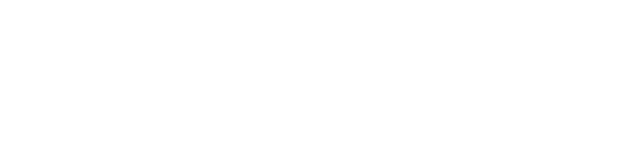
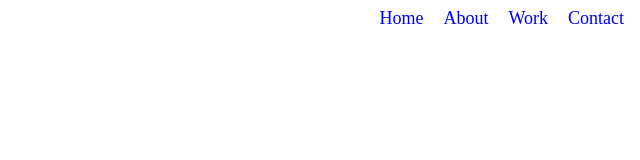
Before and after one commit to DRM215-spec/Devashish-Portfolio, a plain HTML site: page index.html in a window 1280 px wide. Shown: the whole page, without its empty margins (640-1280 px from the left). Drawn offline with Linux system fonts and the light colour scheme.

Commit message:
update : till navbar

```diff
--- a/index.html
+++ b/index.html
@@ -4,10 +4,19 @@
     <meta charset="UTF-8">
     <meta http-equiv="X-UA-Compatible" content="IE=edge">
     <meta name="viewport" content="width=device-width, initial-scale=1.0">
-    <title>Document</title>
+    <title>My Portfolio</title>
     <link rel="stylesheet" href="style.css">
 </head>
 <body>
-
+    <div>
+        <nav class="navbar">
+            <a href="#" class="nav">Home</a>
+            <a href="#" class="nav">About</a>
+            <a href="#" class="nav">Work</a>
+            <a href="#" class="nav">Contact</a>
+        </nav>
+    </div>
+    <div class="first-section">
+    </div>
 </body>
 </html>
--- a/style.css
+++ b/style.css
@@ -0,0 +1,13 @@
+.nav{
+    text-decoration: none;
+    padding: 0px 8px;
+    font-size: large;
+}
+
+.navbar{
+    float: right;
+}
+
+.first-section{
+    clear: both;
+}
```
